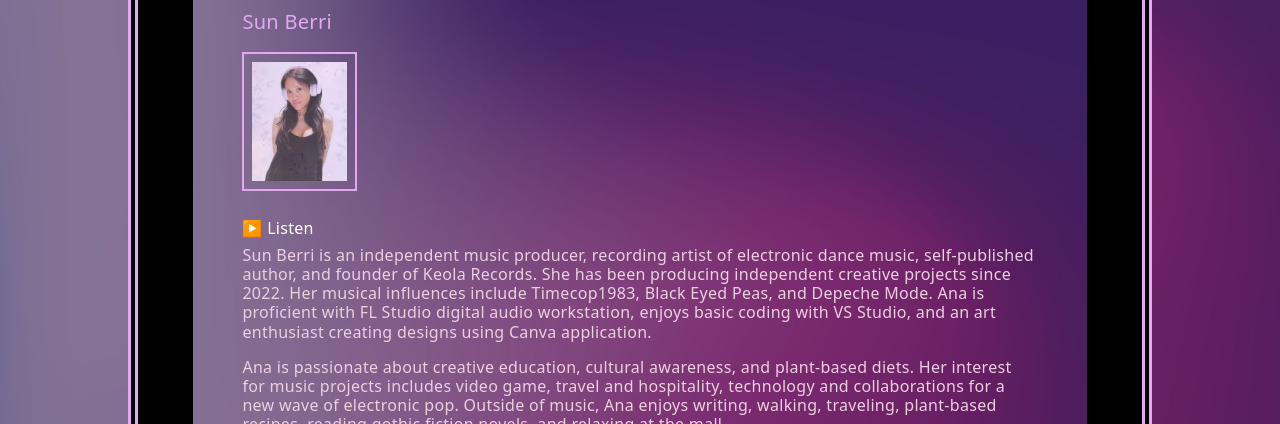
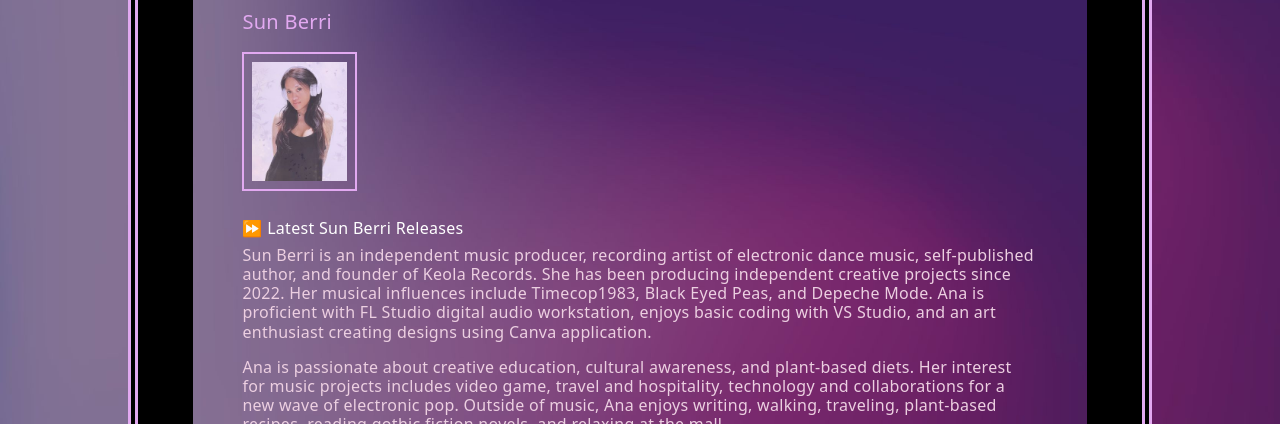
Before and after one commit to keolarecords/official, a plain HTML site: page artists.html in a window 1280 px wide. Shown: the part 376-800 px from the top of the page. Drawn offline with nearby package versions, Linux system fonts and the light colour scheme.

Commit message:
Update link to artist music

```diff
--- a/artists.html
+++ b/artists.html
@@ -18,7 +18,7 @@
       <hr>
       <h5>Sun Berri</h5>
       <h1 class="links-sb"><img class="artist-gallery" src="sunberri-artist.jpg" alt="Sun Berri artist profile image"></h1>
-      <h6><a href="https://unitedmasters.com/a/sun-berri">▶️ Listen</a><h6>
+      <h6><a href="https://unitedmasters.com/a/sun-berri">⏩ Latest Sun Berri Releases</a><h6>
         <p>Sun Berri is an independent music producer, recording artist of electronic dance music, self-published author, and founder of Keola Records. She has been producing independent creative projects since 2022. Her musical influences include Timecop1983, Black Eyed Peas, and Depeche Mode. Ana is proficient with FL Studio digital audio workstation, enjoys basic coding with VS Studio, and an art enthusiast creating designs using Canva application.</p>
       <p>Ana is passionate about creative education, cultural awareness, and plant-based diets. Her interest for music projects includes video game, travel and hospitality, technology and collaborations for a new wave of electronic pop. Outside of music, Ana enjoys writing, walking, traveling, plant-based recipes, reading gothic fiction novels, and relaxing at the mall.</p>
       </div>
```
